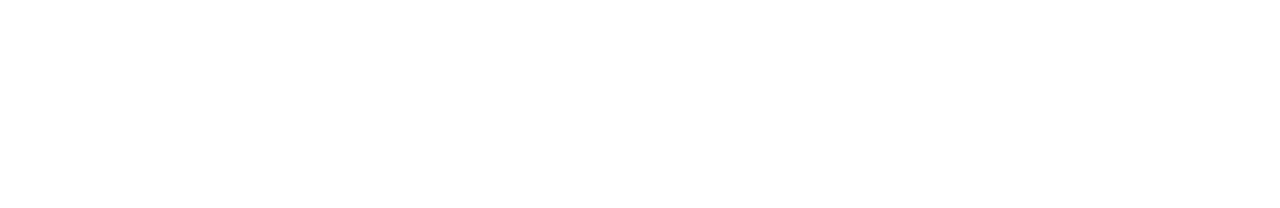
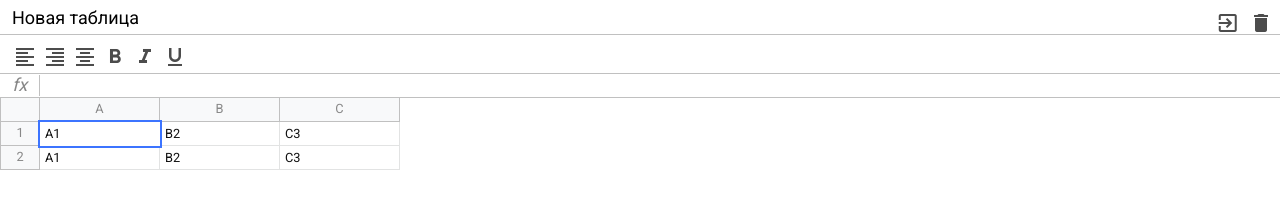
Before and after one commit to mrmaqq/excel, a website built with webpack: page src/index.html in a window 1280 px wide. Built offline with nearby package versions, Linux system fonts and the light colour scheme.

Commit message:
create basic js templates

```diff
--- a/package.json
+++ b/package.json
@@ -24,6 +24,7 @@
   "homepage": "https://github.com/mrmaqq/excel#readme",
   "devDependencies": {
     "@babel/core": "^7.11.6",
+    "@babel/plugin-proposal-class-properties": "^7.12.1",
     "@babel/preset-env": "^7.11.5",
     "babel-eslint": "^10.1.0",
     "babel-loader": "^8.1.0",
--- /dev/null
+++ b/src/components/excel/Excel.js
@@ -0,0 +1,24 @@
+import {$} from '@core/dom';
+
+export class Excel {
+  constructor(selector, options) {
+    this.$el = document.querySelector(selector);
+    this.components = options.components || [];
+  }
+
+  getRoot() {
+    const $root = $.create('div', 'excel');
+    this.components.forEach(Component => {
+      const $el = $.create(Component.rootTagName, Component.className);
+      const component = new Component($el);
+
+      $el.innerHTML = component.toHTML();
+      $root.append($el);
+    });
+    return $root;
+  }
+
+  render() {
+    this.$el.append(this.getRoot());
+  }
+}
--- /dev/null
+++ b/src/components/formula/Formula.js
@@ -0,0 +1,13 @@
+import {ExcelComponent} from '../../core/ExcelComponent';
+
+export class Formula extends ExcelComponent {
+  static className = 'excel__formula';
+  static rootTagName = 'section';
+
+  toHTML() {
+    return `
+      <div class="info">fx</div>
+      <div class="input" contenteditable="true" spellcheck="false"></div>
+    `;
+  }
+}
--- /dev/null
+++ b/src/components/header/Header.js
@@ -0,0 +1,20 @@
+import {ExcelComponent} from '../../core/ExcelComponent';
+
+export class Header extends ExcelComponent {
+  static className = 'excel__header';
+  static rootTagName = 'header';
+
+  toHTML() {
+    return `
+      <input type="text" class="input" value="Новая таблица">
+      <div>
+          <div class="button">
+              <span class="material-icons">exit_to_app</span>
+          </div>
+          <div class="button">
+              <span class="material-icons">delete</span>
+          </div>
+      </div>
+    `;
+  }
+}
--- /dev/null
+++ b/src/components/table/Table.js
@@ -0,0 +1,41 @@
+import {ExcelComponent} from '../../core/ExcelComponent';
+
+export class Table extends ExcelComponent {
+  static className = 'excel__table';
+  static rootTagName = 'main';
+
+  toHTML() {
+    return `
+      <div class="row">
+        <div class="row-info"></div>
+        <div class="row-data">
+            <div class="column">
+                A
+            </div>
+            <div class="column">
+                B
+            </div>
+            <div class="column">
+                C
+            </div>
+        </div>
+      </div>
+      <div class="row">
+          <div class="row-info">1</div>
+          <div class="row-data">
+              <div class="cell selected" contenteditable="true">A1</div>
+              <div class="cell" contenteditable="true">B2</div>
+              <div class="cell" contenteditable="true">C3</div>
+          </div>
+      </div>
+      <div class="row">
+          <div class="row-info">2</div>
+          <div class="row-data">
+              <div class="cell" contenteditable="true">A1</div>
+              <div class="cell" contenteditable="true">B2</div>
+              <div class="cell" contenteditable="true">C3</div>
+          </div>
+      </div>
+    `;
+  }
+}
--- /dev/null
+++ b/src/components/toolbar/Toolbar.js
@@ -0,0 +1,29 @@
+import {ExcelComponent} from '../../core/ExcelComponent';
+
+export class Toolbar extends ExcelComponent {
+  static className = 'excel__toolbar';
+  static rootTagName = 'section';
+
+  toHTML() {
+    return `
+      <div class="button">
+        <span class="material-icons">format_align_left</span>
+      </div>
+      <div class="button">
+          <span class="material-icons">format_align_right</span>
+      </div>
+      <div class="button">
+        <span class="material-icons">format_align_center</span>
+      </div>
+      <div class="button">
+          <span class="material-icons">format_bold</span>
+      </div>
+      <div class="button">
+          <span class="material-icons">format_italic</span>
+      </div>
+      <div class="button">
+          <span class="material-icons">format_underlined</span>
+      </div>
+    `;
+  }
+}
--- /dev/null
+++ b/src/core/Domlistener.js
@@ -0,0 +1,8 @@
+export class DomListener {
+  constructor($root) {
+    if (!$root) {
+      throw new Error('No $root provided for DomListener!');
+    }
+    this.$root = $root;
+  }
+}
--- /dev/null
+++ b/src/core/ExcelComponent.js
@@ -0,0 +1,7 @@
+import {DomListener} from './DomListener';
+
+export class ExcelComponent extends DomListener {
+  toHtml() {
+    return '';
+  }
+}
--- /dev/null
+++ b/src/core/dom.js
@@ -0,0 +1,15 @@
+class Dom {
+
+}
+
+export function $() {
+  return new Dom();
+}
+
+$.create = (tagName, classes = '') => {
+  const el = document.createElement(tagName);
+  if (classes) {
+    el.classList.add(classes);
+  }
+  return el;
+};
--- a/src/index.html
+++ b/src/index.html
@@ -2,7 +2,7 @@
 <html lang="en">
 <head>
     <meta charset="UTF-8">
-    <meta name="viewport" content="width=`, initial-scale=1.0">
+    <meta name="viewport" content="width=device-width, initial-scale=1">
     <link rel="shortcut icon" href="favicon.ico" type="image/x-icon">
     <link href="https://fonts.googleapis.com/icon?family=Material+Icons"
       rel="stylesheet">
--- a/src/index.js
+++ b/src/index.js
@@ -1,4 +1,18 @@
-import './module';
+import {Excel} from './components/excel/Excel';
+import {Header} from './components/header/Header';
+import {Formula} from './components/formula/Formula';
+import {Toolbar} from './components/toolbar/Toolbar';
+import {Table} from './components/table/Table';
 import './scss/index.scss';
 
-console.log('22!');
+const excel = new Excel('#app', {
+  components: [
+    Header,
+    Formula,
+    Toolbar,
+    Table,
+  ],
+});
+
+excel.render();
+console.log('30!');
--- a/src/module.js
+++ /dev/null
@@ -1,7 +0,0 @@
-console.log('Import js');
-
-async function start() {
-  await Promise.resolve();
-}
-
-start();
--- a/webpack.config.js
+++ b/webpack.config.js
@@ -15,6 +15,7 @@ const jsLoaders = () => {
       loader: 'babel-loader',
       options: {
         presets: ['@babel/preset-env'],
+        plugins: ['@babel/plugin-proposal-class-properties'],
       },
     },
   ];
```
Also changed, not shown: src/assets/dashboard.html (+1 -1 lines), src/assets/excel.html (+1 -1 lines), 1 other file.
